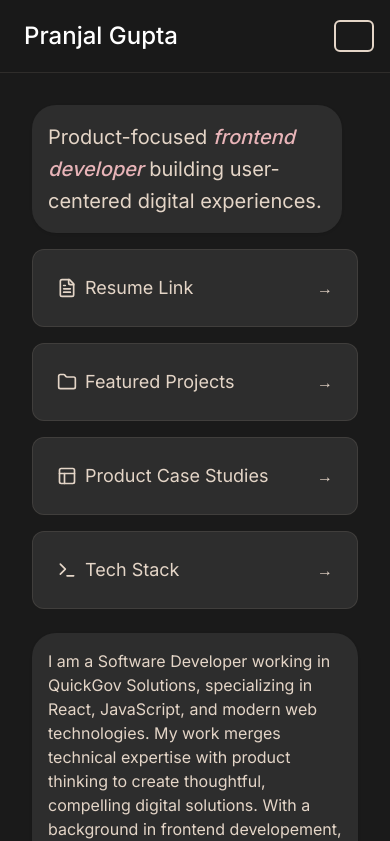
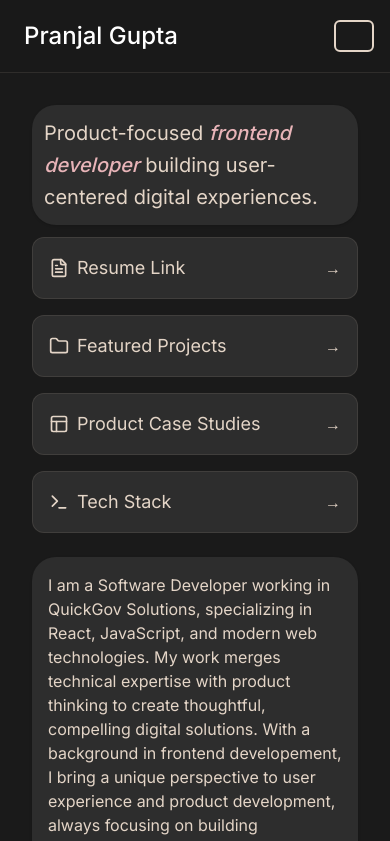
Before and after one commit to P1210/P1210.github.io, a Next.js app: page / in a window 390 px wide. Shown: the top 841 px of the page. Built offline with nearby package versions, Linux system fonts and the light colour scheme; a web font is replaced by a local one.

Commit message:
Fixed the responsiveness for the About section for small/medium screens.

```diff
--- a/src/app/page.tsx
+++ b/src/app/page.tsx
@@ -39,7 +39,8 @@ export const SidebarCard = ({ title, data, icon }: SidebarItem) => {
 
   return (
     <div className="sidebar-item" onClick={handleClick}>
-      <div className="flex items-center gap-2">
+      {/* column layout in middle screens */}
+      <div className="sidebar-item-title">
         {icon}
         <h3>{title}</h3>
       </div>
@@ -81,8 +82,13 @@ const AboutCard = () => (
   </Card>
 );
 
-const ContactCard = () => (
-  <Card className="contact-box">
+const ContactCard = () => {
+  const router = useRouter();
+  return (
+    <Card className="contact-box" onClick={() => router.push("/contact")}>
+      {/* <a href="/contact" className="hire-me">
+          Connect
+        </a> */}
       <div className="contact-subtitle">Have questions?</div>
       <div className="contact-title">Contact me</div>
       <div className="font-size: 2rem;" role="img" aria-label="Email">
@@ -90,6 +96,7 @@ const ContactCard = () => (
       </div>
     </Card>
   );
+};
 
 export default function Home() {
   return (
--- a/src/app/styles/homePage.css
+++ b/src/app/styles/homePage.css
@@ -1,11 +1,11 @@
 @reference "../globals.css";
 
 .top-container {
-  @apply grid lg:grid-cols-3 grid-cols-1 col-span-2 md:grid-cols-2 gap-4 md:gap-4 lg:gap-8;
+  @apply grid grid-cols-1 md:grid-cols-2 lg:grid-cols-3 gap-3 md:gap-4 lg:gap-8;
 }
 
 .hero-card {
-  @apply bg-brand-light rounded-3xl p-4 md:px-8 md:py-4 flex flex-col justify-center border-none relative overflow-hidden;
+  @apply bg-brand-light rounded-3xl p-3 md:px-8 md:py-4 flex flex-col justify-center border-none overflow-hidden;
 }
 
 .hero-text {
@@ -40,24 +40,35 @@
   opacity: 0.25;
 } */
 
+/* Profile Card hidden on mobile */
 .profile-card {
-  @apply bg-brand-light rounded-3xl overflow-hidden relative border-none;
+  @apply hidden md:block bg-brand-light rounded-3xl overflow-hidden relative border-none;
 }
 
 .profile-image {
-  @apply object-contain py-4;
+  @apply hidden md:block md:object-contain md:py-6;
 }
 
 .sidebar {
-  @apply col-span-2 grid sm:grid-cols-2 md:grid-cols-4 md:col-span-4 lg:col-span-1 lg:flex lg:flex-col lg:gap-4 gap-4;
+  @apply grid sm:col-span-2 sm:grid-cols-2 md:grid-cols-4 md:col-span-4 lg:col-span-1 lg:flex lg:flex-col lg:gap-4 gap-4;
+  /* @apply grid grid-cols-1 sm:grid-cols-2 md:grid-cols-4 gap-3 md:gap-4 lg:gap-4 lg:col-span-1; */
 }
 
 .sidebar-item {
-  @apply bg-brand-light rounded-xl p-6 cursor-pointer border border-[rgba(228,213,199,0.1)] flex justify-between items-center transition-all duration-300 hover:bg-[#3d3d3d] hover:translate-x-1 hover:scale-105 w-full;
+  @apply bg-brand-light rounded-xl p-4 lg:p-6 cursor-pointer border border-[rgba(228,213,199,0.1)] flex justify-between items-center sm:flex-col lg:flex-row transition-all duration-300 hover:bg-[#3d3d3d] hover:translate-x-1 hover:scale-105 w-full;
+}
+
+.sidebar-item-title {
+  @apply flex items-center md:flex-col lg:flex-row justify-center gap-2;
 }
 
 .sidebar-item h3 {
-  @apply text-hover font-normal text-lg;
+  @apply text-hover font-normal text-lg text-center;
+}
+
+.sidebar-item span {
+  /* Arrow Hidden on mobile */
+  @apply sm:hidden lg:block;
 }
 
 .sidebar-item::after {
@@ -65,11 +76,11 @@
 }
 
 .about-card {
-  @apply lg:col-span-3 text-hover text-base/6 col-span-3 bg-brand-light rounded-3xl p-4 md:p-6 flex flex-1 justify-center border-none relative overflow-hidden;
+  @apply text-hover text-base/6 bg-brand-light rounded-3xl p-4 md:p-6 flex flex-1 justify-center border-none relative overflow-hidden lg:col-span-3;
 }
 
 .contact-box {
-  @apply lg:col-span-1 text-[var(--color-brand-dark)] text-base/6 bg-[var(--color-rose-gold)] rounded-3xl hover:scale-105 flex flex-col justify-center items-center gap-4 border-none overflow-hidden cursor-pointer;
+  @apply text-[var(--color-brand-dark)] text-base/6 bg-[var(--color-rose-gold)] rounded-3xl hover:scale-105 flex flex-col justify-center items-center gap-4 border-none overflow-hidden cursor-pointer lg:col-span-1;
 }
 
 .contact-title {
```
Lines whose indentation alone changed are shown as unchanged.
